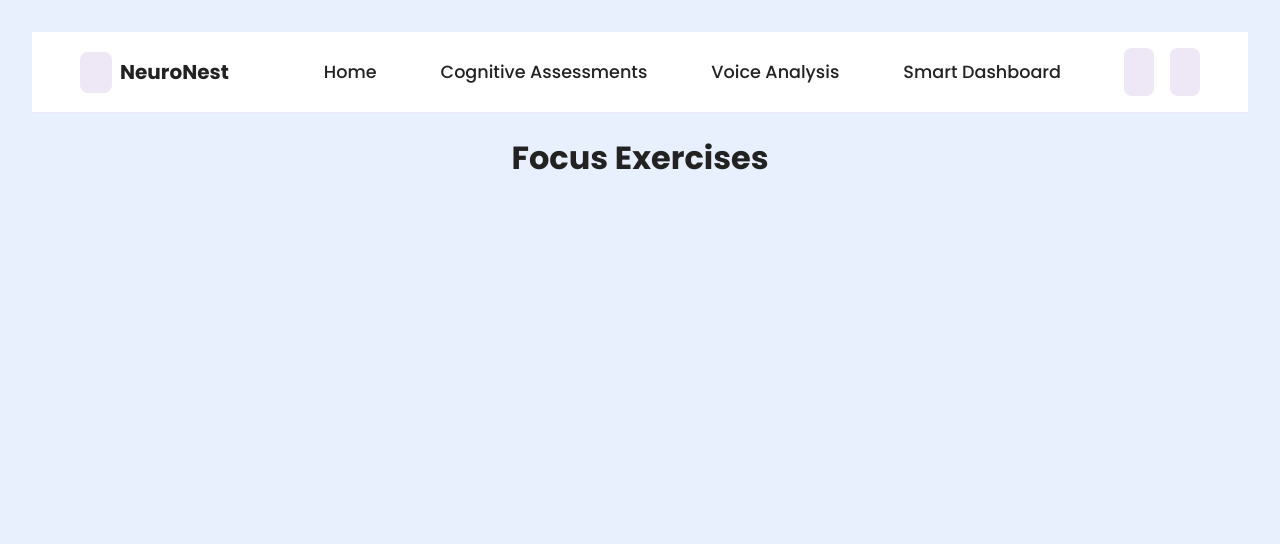
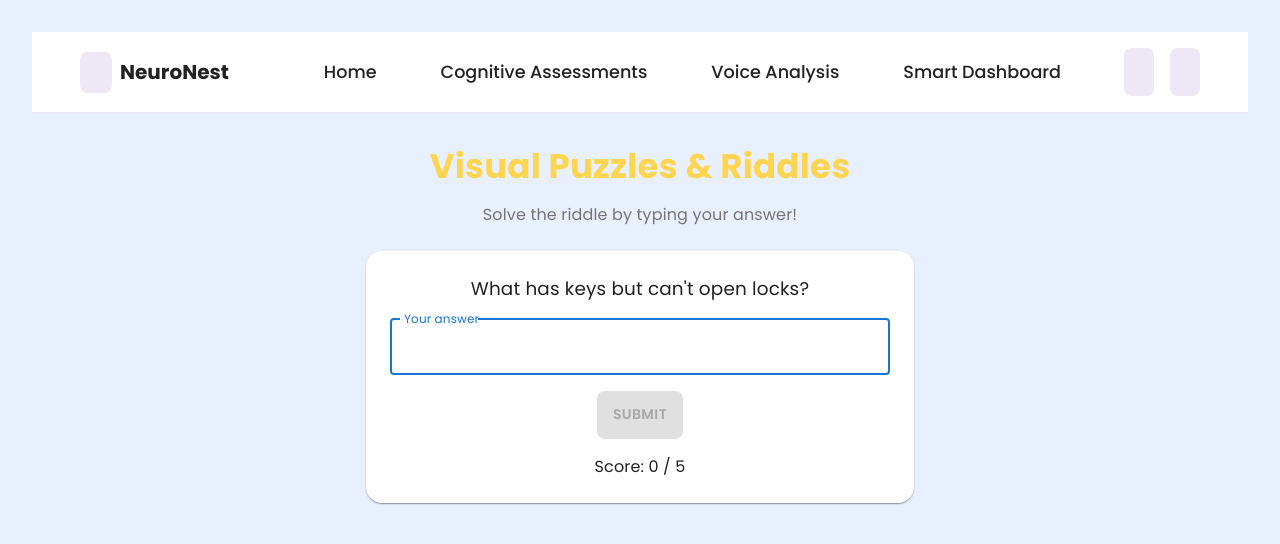
Before and after one commit to manishcodesq/NeuroNest, a React (Vite) app: page /visual-puzzles in a window 1280 px wide. Shown: the top 544 px of the page. Built offline with nearby package versions, Linux system fonts and the light colour scheme; some icons are missing.

Commit message:
Added the visual puzzle or riddle solving

```diff
--- a/src/pages/VisualPuzzles.jsx
+++ b/src/pages/VisualPuzzles.jsx
@@ -1,7 +1,119 @@
+import React, { useState } from "react";
+import { Box, Typography, Button, Paper, TextField } from "@mui/material";
+
+const puzzles = [
+  {
+    question: "What has keys but can't open locks?",
+    answer: "piano",
+  },
+  {
+    question: "I speak without a mouth and hear without ears. What am I?",
+    answer: "echo",
+  },
+  {
+    question: "What comes once in a minute, twice in a moment, but never in a thousand years?",
+    answer: "m",
+  },
+  {
+    question: "What gets wetter as it dries?",
+    answer: "towel",
+  },
+  {
+    question: "What has a heart that doesn’t beat?",
+    answer: "artichoke",
+  },
+];
+
 const VisualPuzzles = () => {
-    return(
-        <h1>Focus Exercises</h1>
-    );
-}
+  const [current, setCurrent] = useState(0);
+  const [input, setInput] = useState("");
+  const [score, setScore] = useState(0);
+  const [finished, setFinished] = useState(false);
+  const [feedback, setFeedback] = useState("");
+
+  const handleSubmit = () => {
+    if (input.trim().toLowerCase() === puzzles[current].answer.toLowerCase()) {
+      setScore(score + 1);
+      setFeedback("Correct!");
+    } else {
+      setFeedback(`Wrong! The answer was "${puzzles[current].answer}".`);
+    }
+    setTimeout(() => {
+      setFeedback("");
+      setInput("");
+      if (current + 1 < puzzles.length) {
+        setCurrent(current + 1);
+      } else {
+        setFinished(true);
+      }
+    }, 1200);
+  };
+
+  const handleRestart = () => {
+    setCurrent(0);
+    setInput("");
+    setScore(0);
+    setFinished(false);
+    setFeedback("");
+  };
+
+  return (
+    <Box sx={{ py: 4, minHeight: 300 }}>
+      <Typography variant="h4" sx={{ color: "#ffd54f", fontWeight: 700, mb: 2, textAlign: "center", fontFamily: "Poppins" }}>
+        Visual Puzzles & Riddles
+      </Typography>
+      <Typography sx={{ color: "#757575", fontFamily: "Poppins", textAlign: "center", mb: 3 }}>
+        Solve the riddle by typing your answer!
+      </Typography>
+      <Paper sx={{ maxWidth: 500, mx: "auto", p: 3, borderRadius: 4 }}>
+        {!finished ? (
+          <>
+            <Typography sx={{ fontFamily: "Poppins", fontSize: "1.15rem", mb: 2 }}>
+              {puzzles[current].question}
+            </Typography>
+            <TextField
+              value={input}
+              onChange={e => setInput(e.target.value)}
+              label="Your answer"
+              variant="outlined"
+              sx={{ mb: 2, width: "100%" }}
+              disabled={!!feedback}
+              autoFocus
+            />
+            <Button
+              variant="contained"
+              sx={{ bgcolor: "#ffd54f", color: "#fff", fontFamily: "Poppins", fontWeight: 600, borderRadius: 2 }}
+              onClick={handleSubmit}
+              disabled={!input || !!feedback}
+            >
+              Submit
+            </Button>
+            {feedback && (
+              <Typography sx={{ mt: 2, color: feedback === "Correct!" ? "#388e3c" : "#d32f2f", fontWeight: 600 }}>
+                {feedback}
+              </Typography>
+            )}
+            <Typography sx={{ mt: 2, color: "#222", fontFamily: "Poppins" }}>
+              Score: {score} / {puzzles.length}
+            </Typography>
+          </>
+        ) : (
+          <>
+            <Typography sx={{ fontFamily: "Poppins", fontWeight: 600, color: "#ffd54f", mb: 2 }}>
+              Game Over! Your Score: {score} / {puzzles.length}
+            </Typography>
+            <Button
+              variant="contained"
+              sx={{ bgcolor: "#ffd54f", color: "#fff", fontFamily: "Poppins", fontWeight: 600, borderRadius: 2 }}
+              onClick={handleRestart}
+            >
+              Play Again
+            </Button>
+          </>
+        )}
+      </Paper>
+    </Box>
+  );
+};
 
 export default VisualPuzzles;
```
